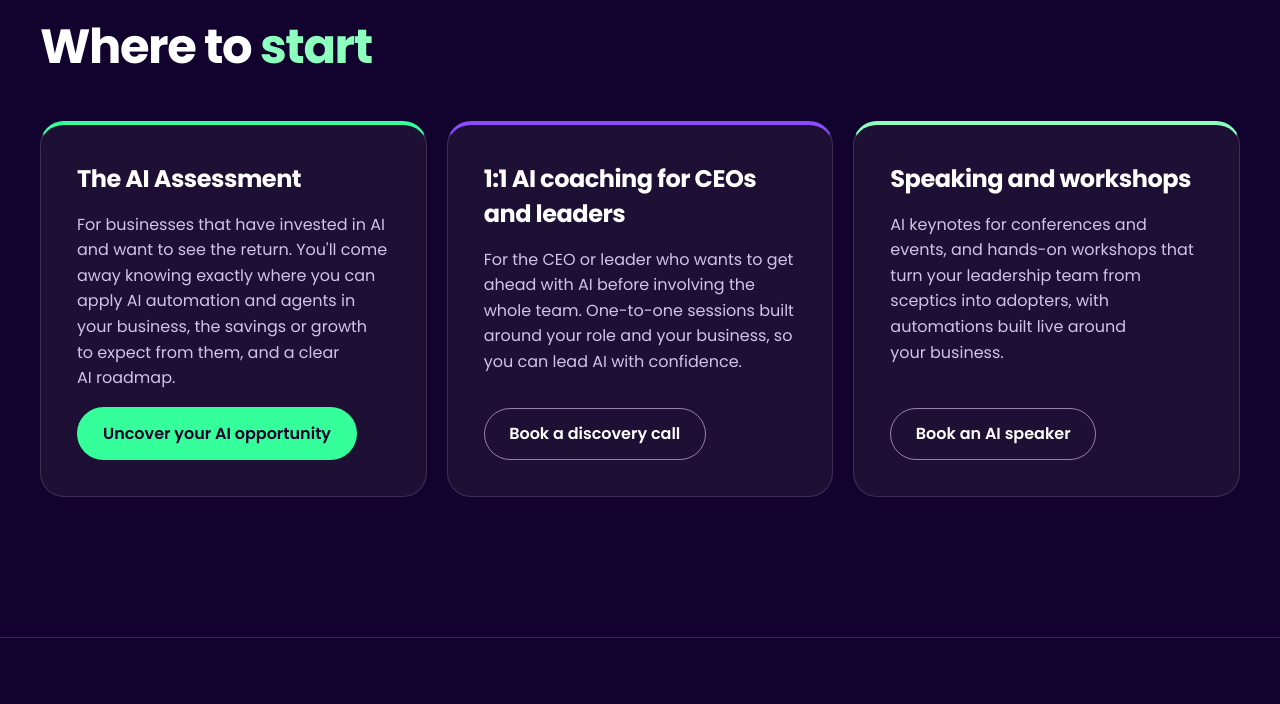
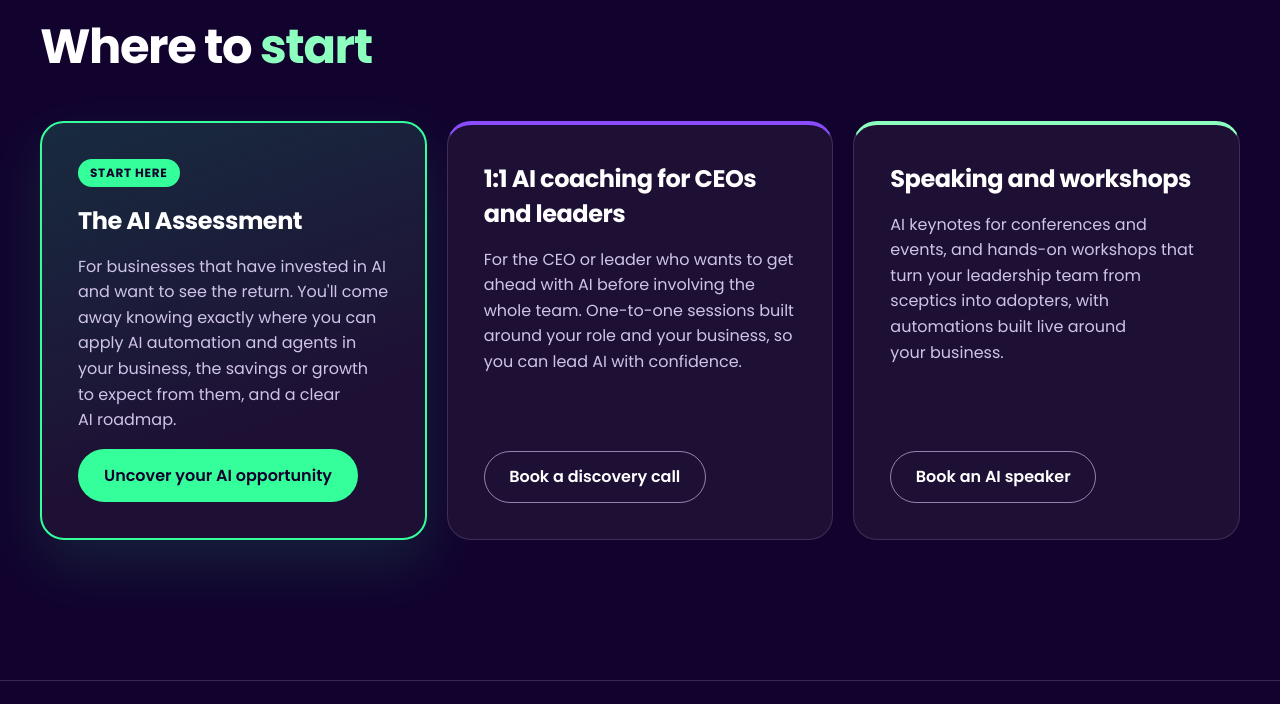
Before and after one commit to louiseread-codi/codi-studio-site, a plain HTML site: page site/index.html in a window 1280 px wide. Shown: the part 4460-5164 px from the top of the page. Drawn offline with Linux system fonts and the light colour scheme.

Commit message:
Homepage: AI Assessment card stands out
Co-Authored-By: Claude Opus 5.5 <noreply@anthropic.com>

```diff
--- a/site/index.html
+++ b/site/index.html
@@ -280,7 +280,8 @@ a:hover{color:#35FF9A}
     <h2 style="margin:0;font-size:clamp(32px,4vw,48px);font-weight:700;letter-spacing:-0.03em;line-height:1.08;text-wrap:balance">Where to <span style="color:#8DFFBE">start</span></h2>
   </div>
   <div style="display:grid;grid-template-columns:repeat(auto-fit,minmax(min(100%,300px),1fr));gap:20px">
-    <div style="background:#1E1034;border:1px solid rgba(228,204,255,0.16);border-radius:24px;padding:36px;display:flex;flex-direction:column;gap:16px;border-top:4px solid #35FF9A">
+    <div style="background:linear-gradient(160deg,rgba(53,255,154,0.16) 0%,#1E1034 70%);border:2px solid #35FF9A;border-radius:24px;padding:36px;display:flex;flex-direction:column;gap:16px;box-shadow:0 24px 60px rgba(53,255,154,0.12)">
+      <span style="align-self:flex-start;background:#35FF9A;color:#12032E;font-size:12px;font-weight:700;letter-spacing:0.06em;text-transform:uppercase;padding:5px 12px;border-radius:999px">Start here</span>
       <div style="font-size:24px;font-weight:700;letter-spacing:-0.02em">The AI Assessment</div>
       <p style="margin:0;font-size:16px;line-height:1.6;color:#CFC4E8;text-wrap:pretty">For businesses that have invested in AI and want to see the return. You'll come away knowing exactly where you can apply AI automation and agents in your business, the savings or growth to expect from them, and a clear AI roadmap.</p>
       <a href="/ai-assessment" style="align-self:flex-start;margin-top:auto;background:#35FF9A;color:#12032E;text-decoration:none;font-weight:600;font-size:17px;padding:16px 30px;border-radius:999px;font-size:16px;padding:14px 26px" class="hv2">Uncover your AI opportunity</a>
```
